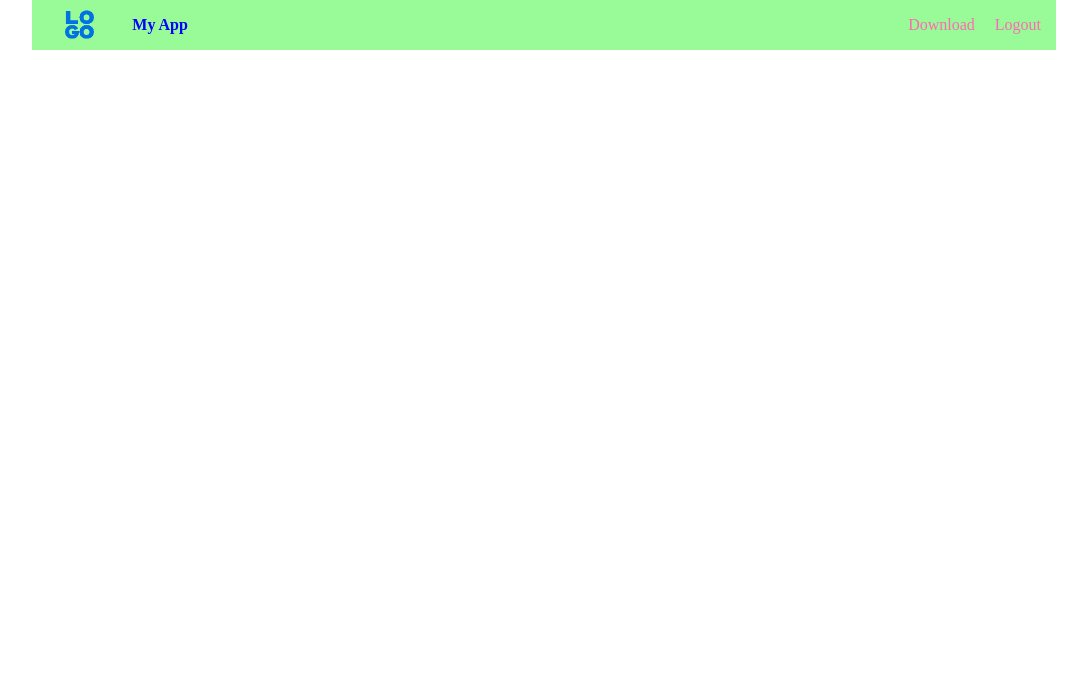
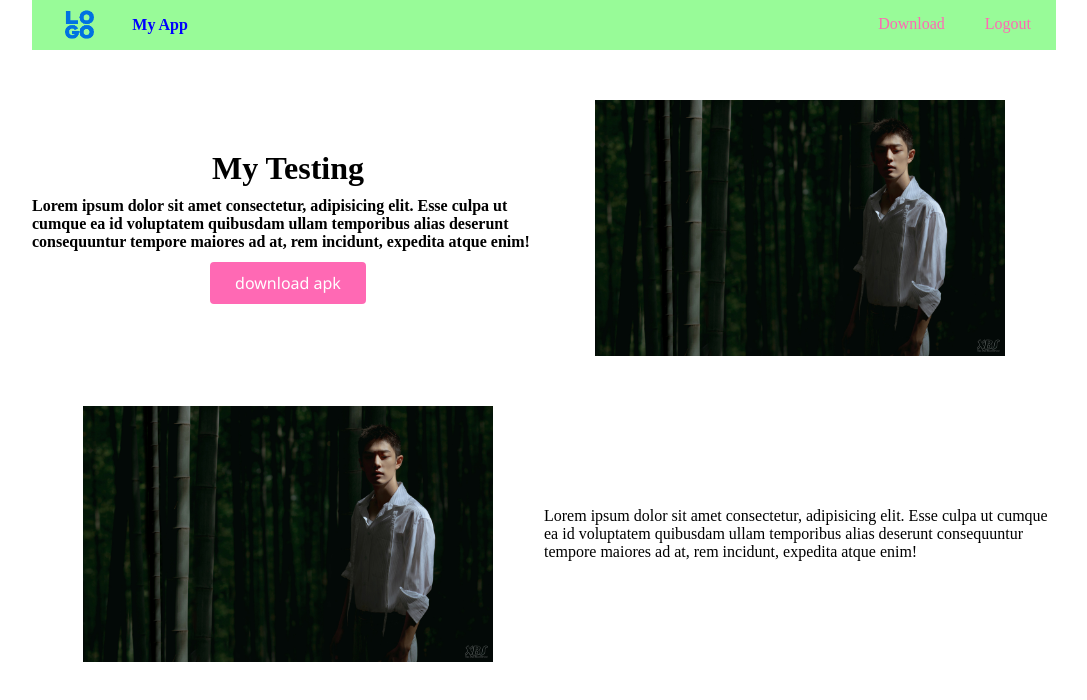
Before and after one commit to winwinchit1355/react-spa, a React (Vite) app: page / in a window 1280 px wide. Shown: the top 700 px of the page, without its empty margins (96-1183 px from the left). Built offline with nearby package versions, Linux system fonts and the light colour scheme.

Commit message:
home page

```diff
--- a/src/App.jsx
+++ b/src/App.jsx
@@ -3,7 +3,7 @@ import {BrowserRouter as Router, Routes, Route} from "react-router-dom";
 import { Container } from './styles/Shares';
 import { ThemeProvider } from 'styled-components';
 import {GlobalCss} from './styles/GlobalCss';
-import Nav from './components/Nav';
+import Home from './components/Home';
 
 const theme = {
   colors:{
@@ -19,7 +19,7 @@ function App() {
       <Container>
         <Router>
           <Routes>
-            <Route path="/" element={<Nav />} />
+            <Route path="/" element={<Home />} />
           </Routes>
         </Router>
       </Container>
--- /dev/null
+++ b/src/components/Home.jsx
@@ -0,0 +1,66 @@
+import React from 'react'
+import Nav from './Nav'
+import bannerImage from '../assets/images/banner-image.jpg'
+import styled from 'styled-components';
+
+const FlexDiv = styled.div`
+  display:flex;
+  align-items:center;
+`;
+const Flex = styled.div`
+    flex:1;
+    display:flex;
+    flex-direction:column;
+    gap:10px;
+    justify-content:center;
+    align-items:center;
+    padding-top:50px;
+`;
+const Button = styled.div`
+    display:inline-block;
+    padding:0.5em 1.45em;
+    margin:0.1em;
+    border:0.15em solid hotpink;
+    box-sizing: border-box;
+    text-decoration:none;
+    font-family:'Segoe UI','Roboto',sans-serif;
+    font-weight:400;
+    color:#fff;
+    background-color:hotpink;
+    text-align:center;
+    position:relative;
+    cursor:pointer;
+    border-radius:4px;
+
+    &:hover{
+        border-color:blue;
+        background-color:blue;
+    }
+`;
+
+export default function Home() {
+  return (
+    <div>
+        <Nav />
+        <FlexDiv>
+            <Flex>
+                <h1>My Testing</h1>
+                <h4>Lorem ipsum dolor sit amet consectetur, adipisicing elit. Esse culpa ut cumque ea id voluptatem quibusdam ullam temporibus alias deserunt consequuntur tempore maiores ad at, rem incidunt, expedita atque enim!</h4>
+                <Button>download apk</Button>
+            </Flex>
+            <Flex>
+                <img src={bannerImage} alt="ads" width="80%" />
+            </Flex>
+        </FlexDiv>
+
+        <FlexDiv>
+            <Flex>
+                <img src={bannerImage} alt="ads" width="80%" />
+            </Flex>
+            <Flex>
+                <p>Lorem ipsum dolor sit amet consectetur, adipisicing elit. Esse culpa ut cumque ea id voluptatem quibusdam ullam temporibus alias deserunt consequuntur tempore maiores ad at, rem incidunt, expedita atque enim!</p>
+            </Flex>
+        </FlexDiv>
+    </div>
+  )
+}
--- a/src/components/Nav.jsx
+++ b/src/components/Nav.jsx
@@ -24,8 +24,24 @@ const UlDiv = styled.div`
   padding:0 10px;
 `;
 
-const Li = styled.div`
-  text-decoration:none;
+const Li_style = styled.li`
+  list-style:none;
+  padding:0 10px;
+
+  &:after{
+    content:'';
+    display:block;
+    height:3px;
+    background-color:hotpink;
+    transform:scaleX(0);
+    transition: 300ms;
+  }
+
+  &:hover{
+    &:after{
+      transform:scaleX(1);
+    }
+  }
 `;
 
 const H1_style = {
@@ -47,8 +63,8 @@ export default function Nav() {
       </LeftDiv>
       <RightDiv>
         <UlDiv>
-          <Li><a style={ATag_style} href="#">Download</a></Li>
-          <Li><a style={ATag_style} href="#">Logout</a></Li>
+          <Li_style><a style={ATag_style} href="#">Download</a></Li_style>
+          <Li_style><a style={ATag_style} href="#">Logout</a></Li_style>
         </UlDiv>
       </RightDiv>
     </FlexDiv>
```
Also changed, not shown: src/assets/images/banner-image.jpg (added), src/styles/Shares.jsx (line endings or trailing spaces).
